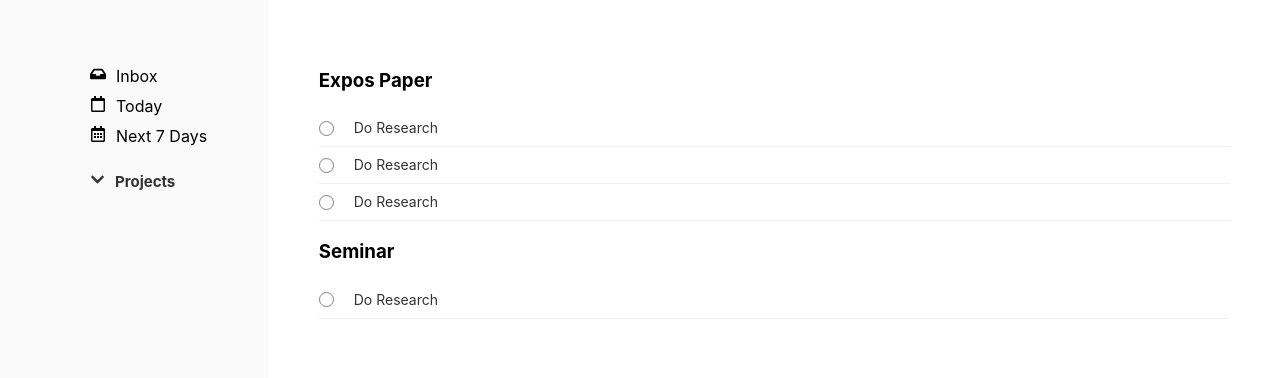
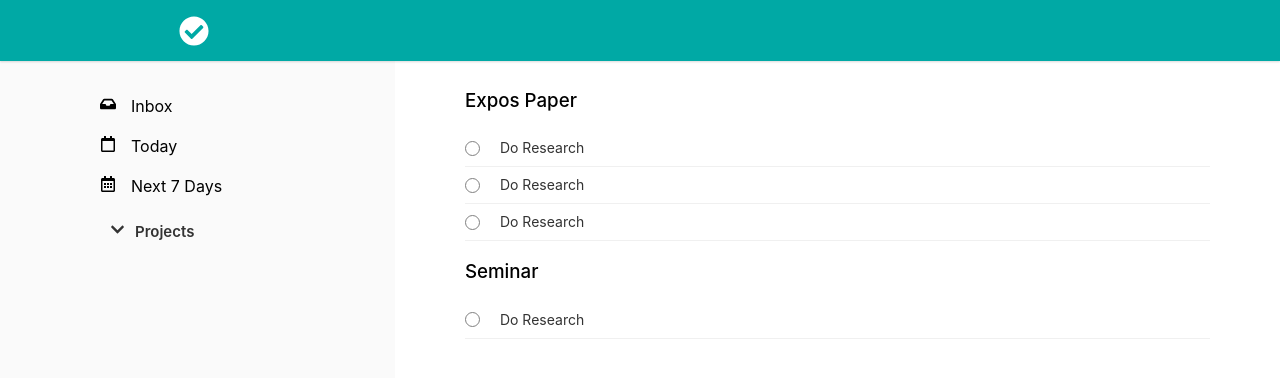
Before and after one commit to lithafnium/todolist, a React (Create React App) app: page / in a window 1280 px wide. Shown: the top 378 px of the page. Built offline with nearby package versions, Linux system fonts and the light colour scheme.

Commit message:
fix header

```diff
--- a/src/components/App.js
+++ b/src/components/App.js
@@ -3,13 +3,17 @@ import logo from '../logo.svg';
 import './App.css';
 import Sidebar from './Sidebar';
 import Tasks from './Tasks';
-
+import Header from './Header';
 function App() {
   return (
-    <div class = "container">
+    <div>
+      <Header/>
+        <div class = "container">
+
         <Sidebar/>
         <Tasks/>
 
+      </div>
     </div>
   );
 }
--- a/src/components/Header.js
+++ b/src/components/Header.js
@@ -1,7 +1,18 @@
 import React from 'react';
+import {FaCheckCircle}  from 'react-icons/fa';
+function Header(){
 
-function Header(){
+	return(
+		<header>
+			<nav>
+				<div>
+          				<FaCheckCircle class = "logo"/>
+        		</div>
+			</nav>
+		</header>
+
+	);
 
 }
 
-export default Sidebar;
+export default Header;
--- a/src/index.css
+++ b/src/index.css
@@ -18,30 +18,75 @@ code {
 }
 
 
+/* HEADER ================= */
+header{
+	background-color: #00A9A5;
+	border-bottom: solid 1px #00A9A5;
+	height: 60px;
+
+	-webkit-transition: height 200ms ease-in;
+  		transition: height 200ms ease-in;
+  -webkit-box-shadow: 0 1px 2px rgba(0, 0, 0, 0.15);
+          box-shadow: 0 1px 2px rgba(0, 0, 0, 0.15);
+
+	z-index: 400;
+	position: fixed;
+	top: 0;
+	width: 100%;
+}
+
+nav {
+    display: grid;
+    -webkit-box-align: center;
+        -ms-flex-align: center;
+            align-items: center;
+    grid-template-columns: 1fr 1fr;
+    grid-template-rows: 1fr;
+    grid-column-gap: 0px;
+    grid-row-gap: 0px;
+    max-width: 922px;
+    margin: auto;
+    height: 65px;
+ }
+
+ .logo{
+ 	color: white;
+ 	width: 30px;
+ 	height: 30px;
+ }
+
 /* SIDEBAR ================= */
 
 .sidebar{
-	padding: 50px;
-	width: 200px;
+	padding: 70px 00px 0px 50px;
+	width: 500px;
 	background-color: #fafafa;
 	height: calc(100vh);
 }
 
 .list-item{
-	padding-bottom: 10px;
+
+	padding: 10px;
 	list-style-type: none;
 }
 
+.list-item:hover{
+	background-color: white;
+}
+
 .list-icon{
-	margin-right: 10px;
+
+	margin-right: 15px;
 }
+
+
 
 .project-header{
 
-	padding-left: 40px;
+	padding-left: 60px;
 	color: #333;
 	font-size: 15px;
-	font-weight: bold;
+	font-weight: 600;
 	padding-bottom: 20px;
 }
 
@@ -53,7 +98,7 @@ code {
 /* TASKS ================= */
 
 .tasks{
-	padding: 50px;
+	padding: 70px;
 	width: calc(100% - 200px);
 }
 .checkbox-holder{
@@ -106,3 +151,7 @@ code {
     list-style-type: none;
     border-bottom: 1px solid #f0f0f0;
 }
+
+.task-name{
+	font-weight: 500;
+}
```
